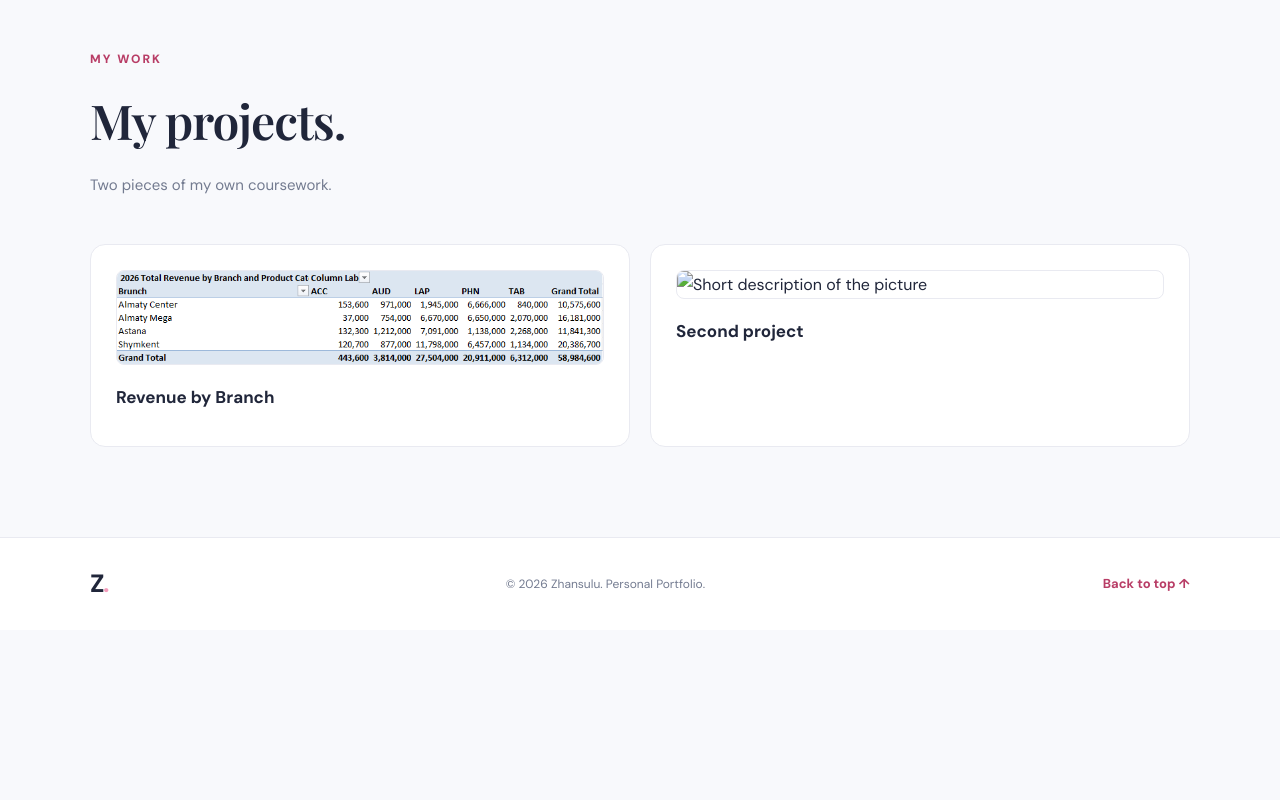
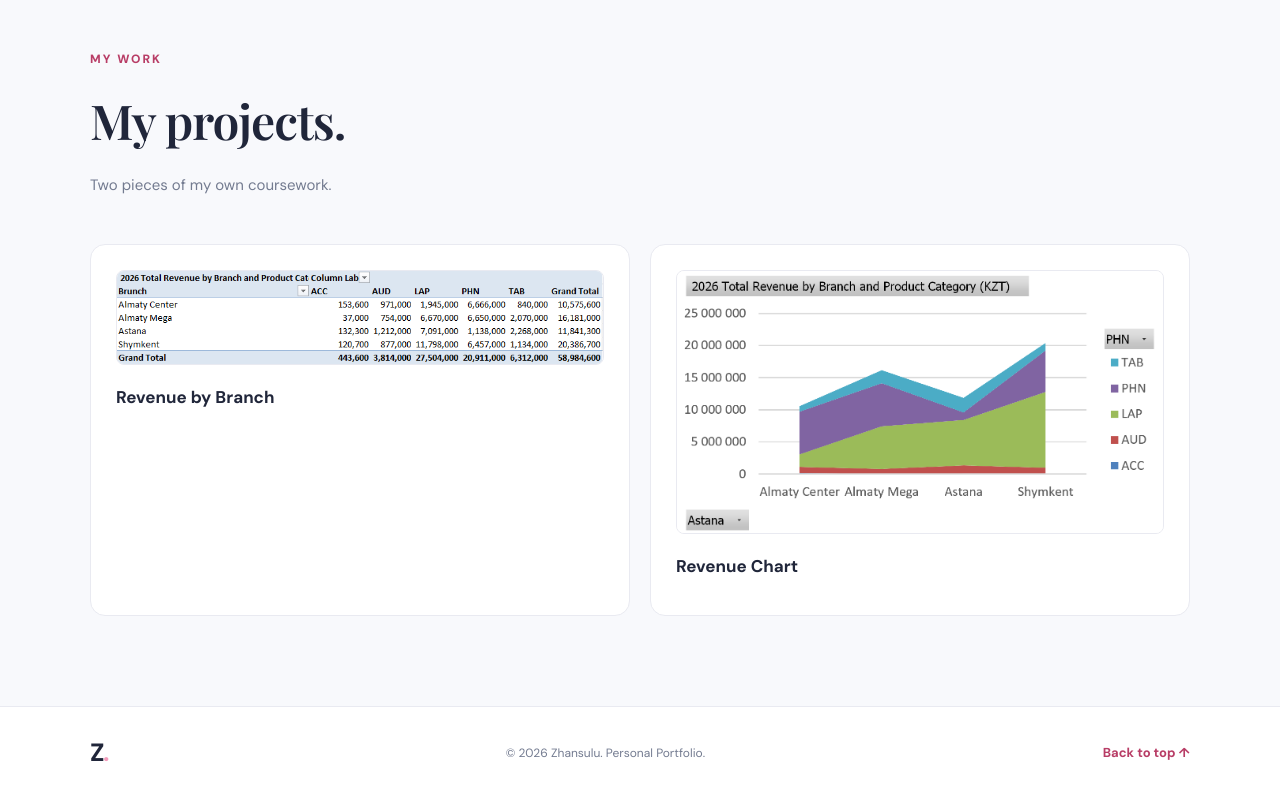
Before and after one commit to zhansulunurgaliyeva-create/zhansulunurgalieva34, a plain HTML site: page projects.html in a window 1280 px wide. Shown: the part 706-1506 px from the top of the page. Before the commit the page ends 1336 px from the top, so only its background shows below. Drawn offline with nearby package versions, Linux system fonts and the light colour scheme.

Commit message:
Add chart2 to projects page

```diff
--- a/projects.html
+++ b/projects.html
@@ -86,8 +86,8 @@ I am curious to learn new things. Staying curious will never be boring to me.
 </article>
 
 <article class="work-card">
-<img src="chart2.png" alt="Short description of the picture">
-<h3>Second project</h3>
+<img src="chart2.png" alt="Area chart of 2026 total revenue by branch and product category">
+<h3>Revenue Chart</h3>
 <p>
 <!-- Write 2-3 sentences yourself: what was the question, what did you do, what did you find? -->
 </p>
```
Also changed, not shown: chart2.png (added).
